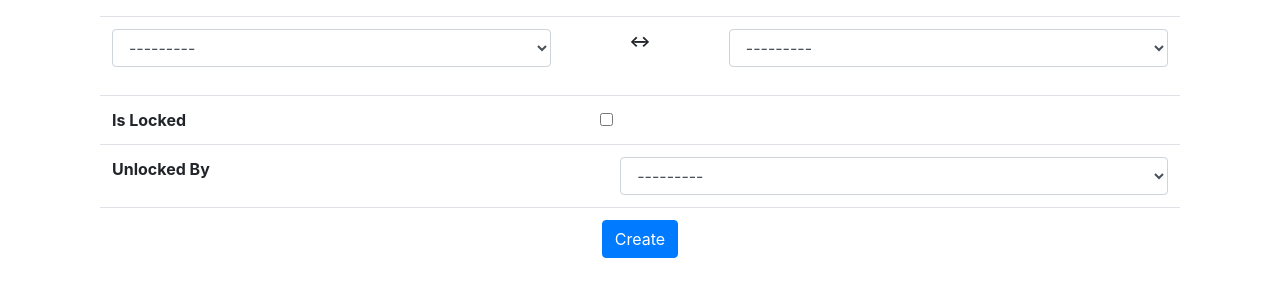
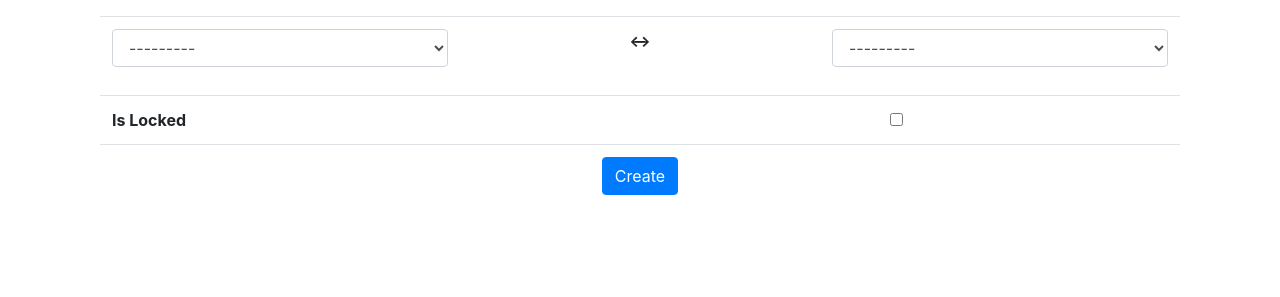
Before and after one commit to japhster/TBAC, a Django app: page /room/new_exit/1/ in a window 1280 px wide. Shown: the part 159-456 px from the top of the page. Run offline with Django 4.2, Linux system fonts and the light colour scheme; a user stored in the database is signed in; tables that the repository leaves empty hold one stand-in row (values such as "Sample post"); lists and menus that the app fills with data are empty; parts of the project's set-up code (start-up, migrations or seed data) failed here and were passed over; some libraries are stand-ins or nearby versions.

Commit message:
updated template to hide unlocked by unless is locked is checked

```diff
--- a/room/templates/room/exit_form.html
+++ b/room/templates/room/exit_form.html
@@ -14,30 +14,30 @@
 <div class="container">
   <form method="POST">
     {% csrf_token %}
-    <table class="table">
+    <table class="table table-fixed">
       <tr>
         <th>{{ form.room_1 }} {{ form.room_1.errors.as_text }}</th>
         <th class="text-center">&lt;-&gt;</th>
         <th>{{ form.room_2 }} {{ form.room_2.errors.as_text }}</th>
       </tr>
     </table>
-    <table class="table">
+    <table class="table table-fixed">
       <tr>
         <th>Is Locked</th>
-        <td colspan=2>
+        <td class="text-center">
           {{ form.is_locked }}
           {{ form.is_locked.errors.as_text }}
         </td>
       </tr>
-      <tr>
+      <tr class="hideable-row" checkboxId="id_is_locked">
         <th>Unlocked By</th>
-        <td colspan=2>
+        <td>
           {{ form.key_required }}
           {{ form.key_required.errors.as_text }}
         </td>
       </tr>
       <tr>
-        <th colspan=3 class="text-center">
+        <th colspan=2 class="text-center">
           <button type="submit" class="btn btn-primary">
             {% if editing %}Save{% else %}Create{% endif %}
           </button>
@@ -48,3 +48,33 @@
 </div>
 
 {% endblock %}
+
+{% block footer %}
+
+  <script>
+    function showRelevantRows(isLocked) {
+      const $rows = $('.hideable-row');
+      if (isLocked) {
+
+        // Show only the rows that match the item-type attribute
+        $rows.filter('[checkboxId="id_is_locked"]').show();
+      } else {
+        // Hide everything first
+        $rows.hide();
+      }
+    }
+
+    $(document).ready(function() {
+      isLocked = $('#id_is_locked').prop("checked");
+      console.log("woah", isLocked);
+      showRelevantRows(isLocked);
+      $('#id_is_locked').on('change', function() {
+        console.log("wahoo!");
+        isLocked = $(this).prop("checked");
+        console.log("ah", isLocked);
+        showRelevantRows(isLocked);
+      });
+    });
+  </script>
+
+{% endblock %}
```
